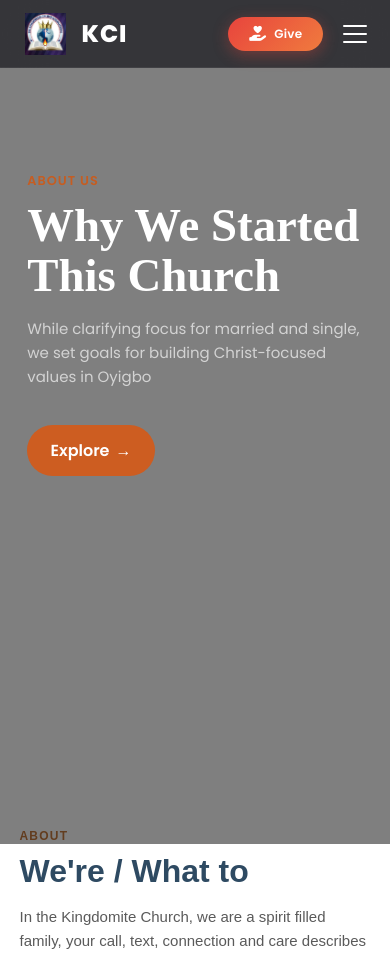
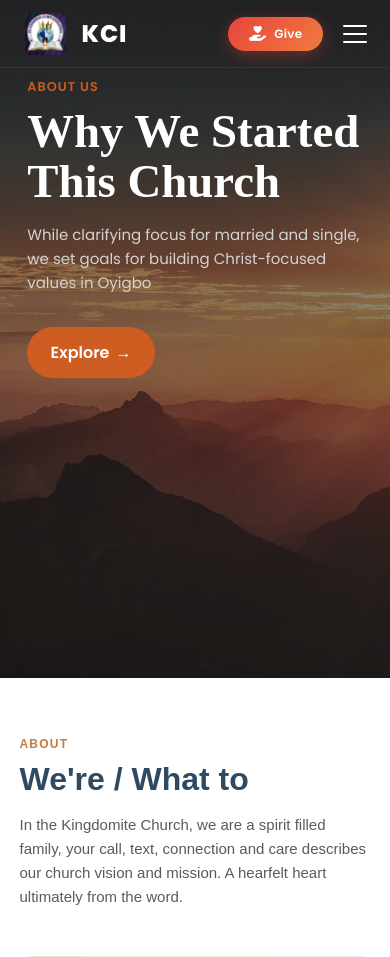
Before and after one commit to emmanuelpremier/kci, a PHP site: page /aboutus.php in a window 390 px wide. Shown: the top 957 px of the page. Run offline with PHP 8.4, Linux system fonts and the light colour scheme; some libraries are stand-ins or nearby versions.

Commit message:
new header styling

```diff
--- a/kci.css
+++ b/kci.css
@@ -1387,7 +1387,7 @@ to {
 	box-sizing: border-box;
 	border: red solid 1px;
 	width: 100%;
-	margin-top: 1px;
+	margin-top: 10px;
 	padding-top: 40px;
 	background: url("kci_image/img14.jpg");
 	background-size: cover;
@@ -1426,10 +1426,11 @@ to {
 	max-width: 600px;
 	margin-left: 5%;
 	z-index: 2;
-	margin-top: 5%;
-	padding-top: 60px;
+	margin-top: -3%;
+	padding-top: 16%;
 	padding-bottom: 10px;
 	margin-bottom: 5%;
+	height: 68vh;
 }
 .kc43 h1{
 	font-family: serif;
@@ -3355,3 +3356,54 @@ to {
 		display: none;
 	}
 }
+
+/* Keep the About hero artwork visible beneath its text overlay. */
+.about-page .kc42{
+	background-color: #222;
+	background-image: linear-gradient(rgba(0, 0, 0, .42), rgba(0, 0, 0, .42)), url("./kci_image/img14.jpg");
+	background-size: cover;
+	background-position: center;
+	background-repeat: no-repeat;
+}
+.about-page .kc42::after{
+	background: transparent;
+}
+
+@media (max-width: 680px){
+	.about-page .kc42{
+		min-height: 400px;
+		padding: 78px 7% 26px;
+	}
+	.about-page .kc43 .btn-primary{
+		margin-top: 10px;
+		margin-bottom: 0;
+	}
+}
+
+/* Let each mobile hero show through its fixed header. */
+@media (max-width: 900px){
+	.home-page .kc1,
+	.about-page .kc1,
+	.events-page .kc1{
+		position: fixed;
+		top: 0;
+		left: 0;
+		margin-top: 0;
+		background: transparent;
+		backdrop-filter: none;
+		-webkit-backdrop-filter: none;
+		box-shadow: none;
+	}
+	.home-page .kc1.scrolled,
+	.about-page .kc1.scrolled,
+	.events-page .kc1.scrolled{
+		background: rgba(0, 0, 0, .94);
+		box-shadow: 0 4px 18px rgba(0, 0, 0, .28);
+	}
+	.home-page .kc5,
+	.about-page .kc42,
+	.events-page .kc73{
+		position: relative;
+		z-index: 0;
+	}
+}
```
